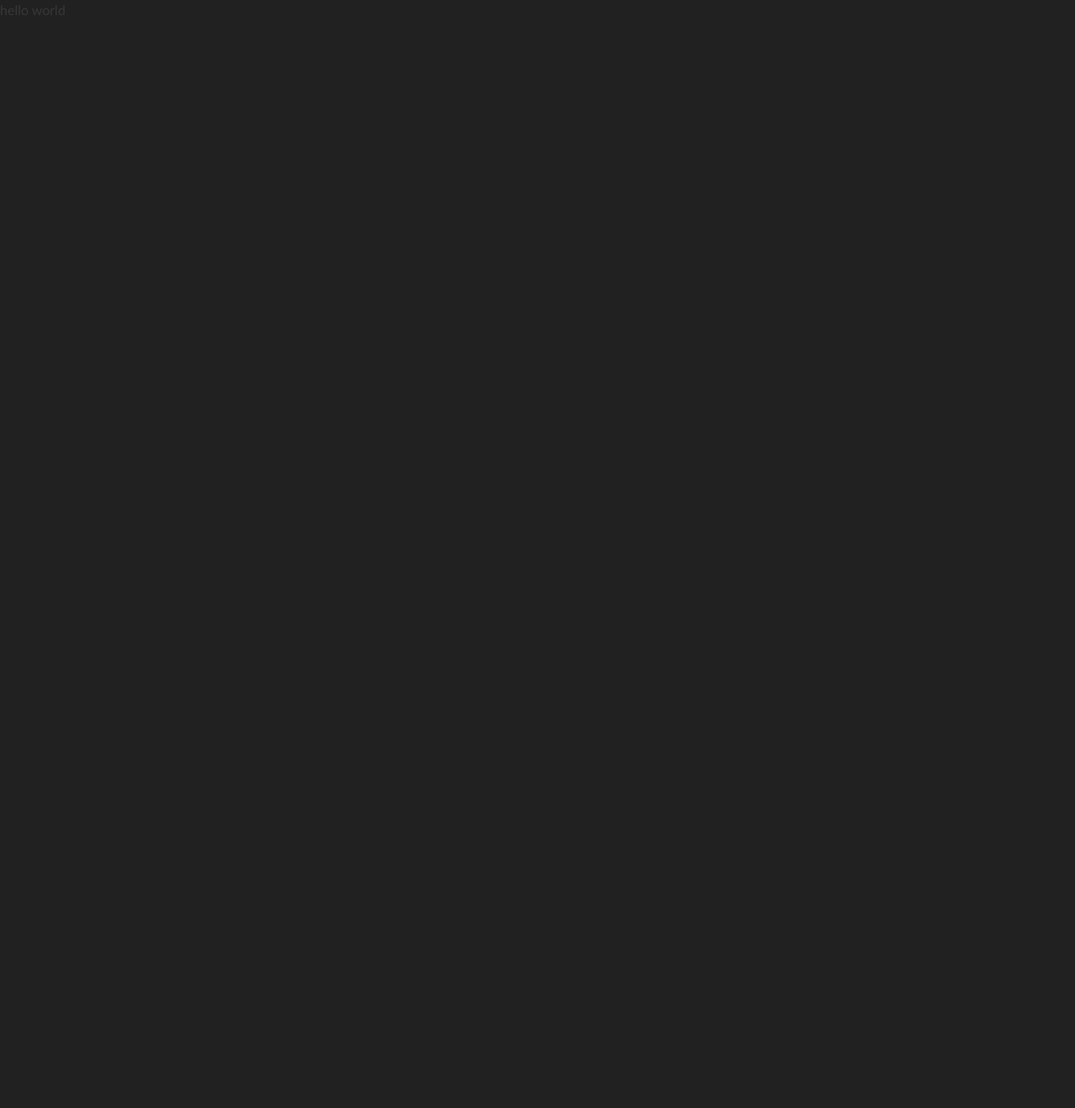
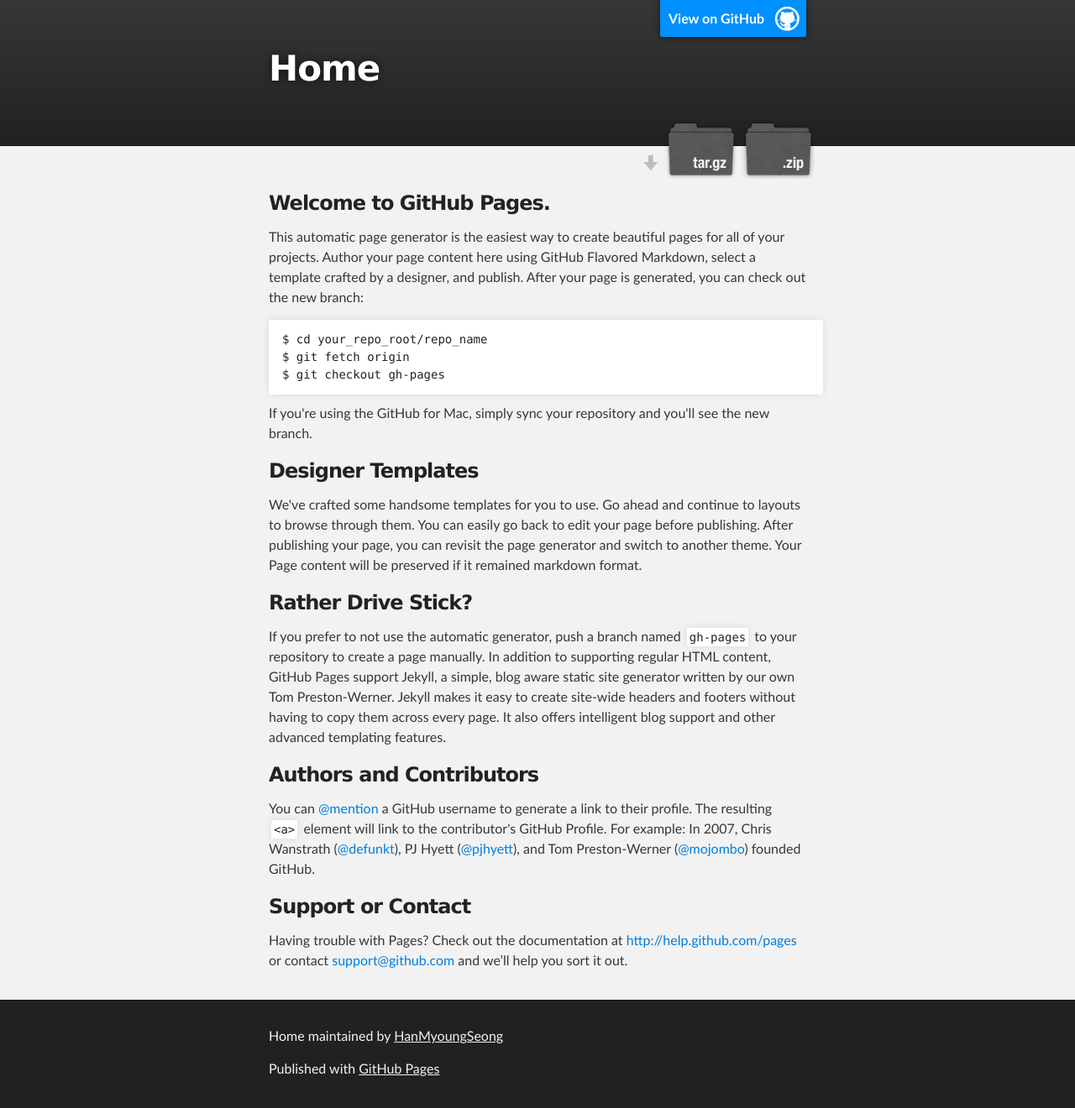
Before and after one commit to HanMyoungSeong/home, a plain HTML site: page index.html in a window 1280 px wide. Shown: the whole page at 84% size. Before the commit the page ends 800 px from the top, so only its background shows below. Drawn offline with Linux system fonts and the light colour scheme.

Commit message:
Update index.html

```diff
--- a/index.html
+++ b/index.html
@@ -14,7 +14,66 @@
   <body>
 
     <!-- HEADER -->
-   hello world
+  <div id="header_wrap" class="outer">
+        <header class="inner">
+          <a id="forkme_banner" href="https://github.com/HanMyoungSeong/home">View on GitHub</a>
+
+          <h1 id="project_title">Home</h1>
+          <h2 id="project_tagline"></h2>
+
+            <section id="downloads">
+              <a class="zip_download_link" href="https://github.com/HanMyoungSeong/home/zipball/master">Download this project as a .zip file</a>
+              <a class="tar_download_link" href="https://github.com/HanMyoungSeong/home/tarball/master">Download this project as a tar.gz file</a>
+            </section>
+        </header>
+    </div>
+
+    <!-- MAIN CONTENT -->
+    <div id="main_content_wrap" class="outer">
+      <section id="main_content" class="inner">
+        <h3>
+<a name="welcome-to-github-pages" class="anchor" href="#welcome-to-github-pages"><span class="octicon octicon-link"></span></a>Welcome to GitHub Pages.</h3>
+
+<p>This automatic page generator is the easiest way to create beautiful pages for all of your projects. Author your page content here using GitHub Flavored Markdown, select a template crafted by a designer, and publish. After your page is generated, you can check out the new branch:</p>
+
+<pre><code>$ cd your_repo_root/repo_name
+$ git fetch origin
+$ git checkout gh-pages
+</code></pre>
+
+<p>If you're using the GitHub for Mac, simply sync your repository and you'll see the new branch.</p>
+
+<h3>
+<a name="designer-templates" class="anchor" href="#designer-templates"><span class="octicon octicon-link"></span></a>Designer Templates</h3>
+
+<p>We've crafted some handsome templates for you to use. Go ahead and continue to layouts to browse through them. You can easily go back to edit your page before publishing. After publishing your page, you can revisit the page generator and switch to another theme. Your Page content will be preserved if it remained markdown format.</p>
+
+<h3>
+<a name="rather-drive-stick" class="anchor" href="#rather-drive-stick"><span class="octicon octicon-link"></span></a>Rather Drive Stick?</h3>
+
+<p>If you prefer to not use the automatic generator, push a branch named <code>gh-pages</code> to your repository to create a page manually. In addition to supporting regular HTML content, GitHub Pages support Jekyll, a simple, blog aware static site generator written by our own Tom Preston-Werner. Jekyll makes it easy to create site-wide headers and footers without having to copy them across every page. It also offers intelligent blog support and other advanced templating features.</p>
+
+<h3>
+<a name="authors-and-contributors" class="anchor" href="#authors-and-contributors"><span class="octicon octicon-link"></span></a>Authors and Contributors</h3>
+
+<p>You can <a href="https://github.com/blog/821" class="user-mention">@mention</a> a GitHub username to generate a link to their profile. The resulting <code>&lt;a&gt;</code> element will link to the contributor's GitHub Profile. For example: In 2007, Chris Wanstrath (<a href="https://github.com/defunkt" class="user-mention">@defunkt</a>), PJ Hyett (<a href="https://github.com/pjhyett" class="user-mention">@pjhyett</a>), and Tom Preston-Werner (<a href="https://github.com/mojombo" class="user-mention">@mojombo</a>) founded GitHub.</p>
+
+<h3>
+<a name="support-or-contact" class="anchor" href="#support-or-contact"><span class="octicon octicon-link"></span></a>Support or Contact</h3>
+
+<p>Having trouble with Pages? Check out the documentation at <a href="http://help.github.com/pages">http://help.github.com/pages</a> or contact <a href="mailto:support@github.com">support@github.com</a> and we’ll help you sort it out.</p>
+      </section>
+    </div>
+
+    <!-- FOOTER  -->
+    <div id="footer_wrap" class="outer">
+      <footer class="inner">
+        <p class="copyright">Home maintained by <a href="https://github.com/HanMyoungSeong">HanMyoungSeong</a></p>
+        <p>Published with <a href="http://pages.github.com">GitHub Pages</a></p>
+      </footer>
+    </div>
+
+
 
   </body>
 </html>
```
